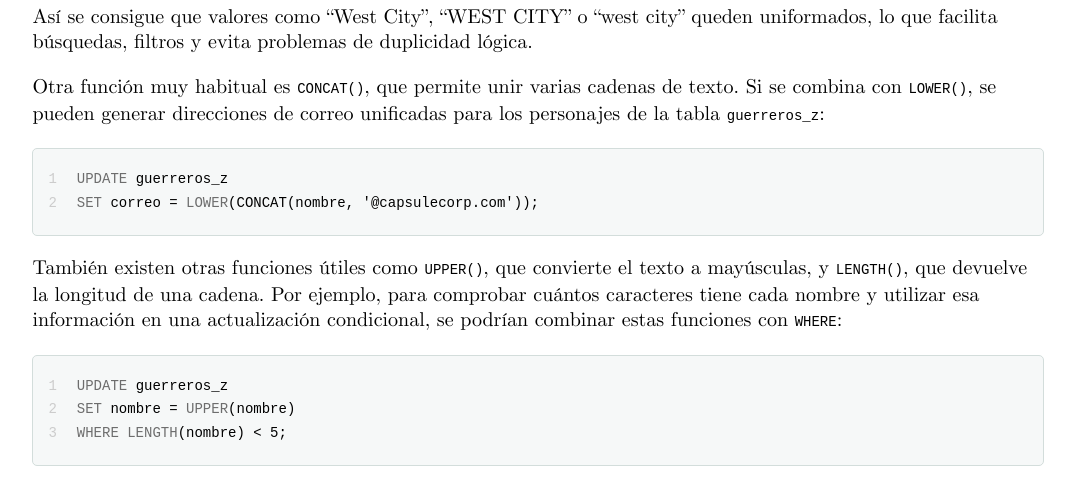
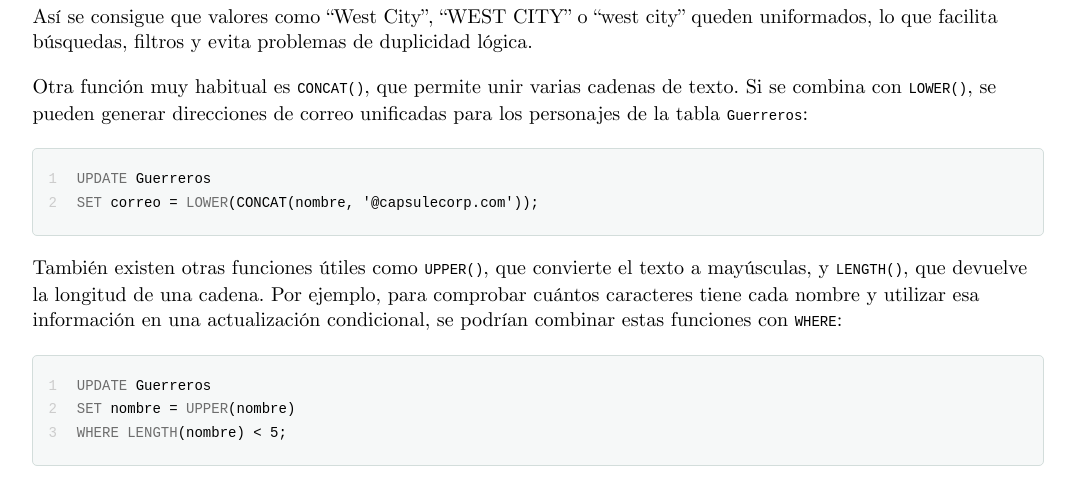
Before and after one commit to TeoRojas/teorojas.github.io, a Jekyll site: the page built from bases-de-datos/UD04-teoria.md, in a window 1280 px wide and 900 px high, scrolled down 38938 px. Shown: the part 152-634 px from the top of the window, without its empty margins (102-1177 px from the left). Built offline with Jekyll 4.4.1, drawn with Linux system fonts in a browser that asks for light colours; nearby versions of some CDN libraries.

````diff
--- a/bases-de-datos/UD04-teoria.md
+++ b/bases-de-datos/UD04-teoria.md
@@ -1332,17 +1332,17 @@ SET ubicacion = LOWER(ubicacion);
 
 Así se consigue que valores como “West City”, “WEST CITY” o “west city” queden uniformados, lo que facilita búsquedas, filtros y evita problemas de duplicidad lógica.
 
-Otra función muy habitual es `CONCAT()`, que permite unir varias cadenas de texto. Si se combina con `LOWER()`, se pueden generar direcciones de correo unificadas para los personajes de la tabla `guerreros_z`:
-
-```sql
-UPDATE guerreros_z
+Otra función muy habitual es `CONCAT()`, que permite unir varias cadenas de texto. Si se combina con `LOWER()`, se pueden generar direcciones de correo unificadas para los personajes de la tabla `Guerreros`:
+
+```sql
+UPDATE Guerreros
 SET correo = LOWER(CONCAT(nombre, '@capsulecorp.com'));
 ```
 
 También existen otras funciones útiles como `UPPER()`, que convierte el texto a mayúsculas, y `LENGTH()`, que devuelve la longitud de una cadena. Por ejemplo, para comprobar cuántos caracteres tiene cada nombre y utilizar esa información en una actualización condicional, se podrían combinar estas funciones con `WHERE`:
 
 ```sql
-UPDATE guerreros_z
+UPDATE Guerreros
 SET nombre = UPPER(nombre)
 WHERE LENGTH(nombre) < 5;
 ```
````
